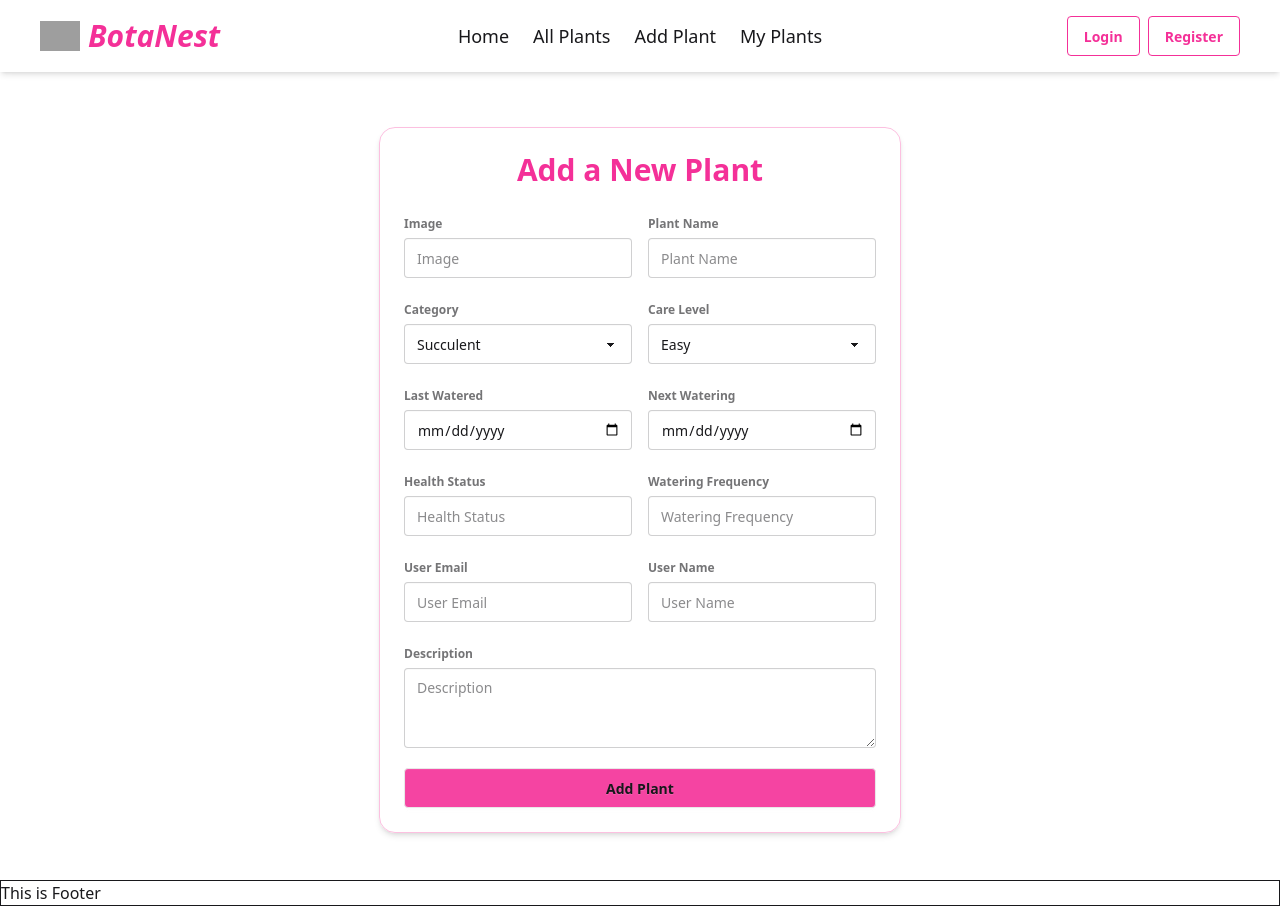
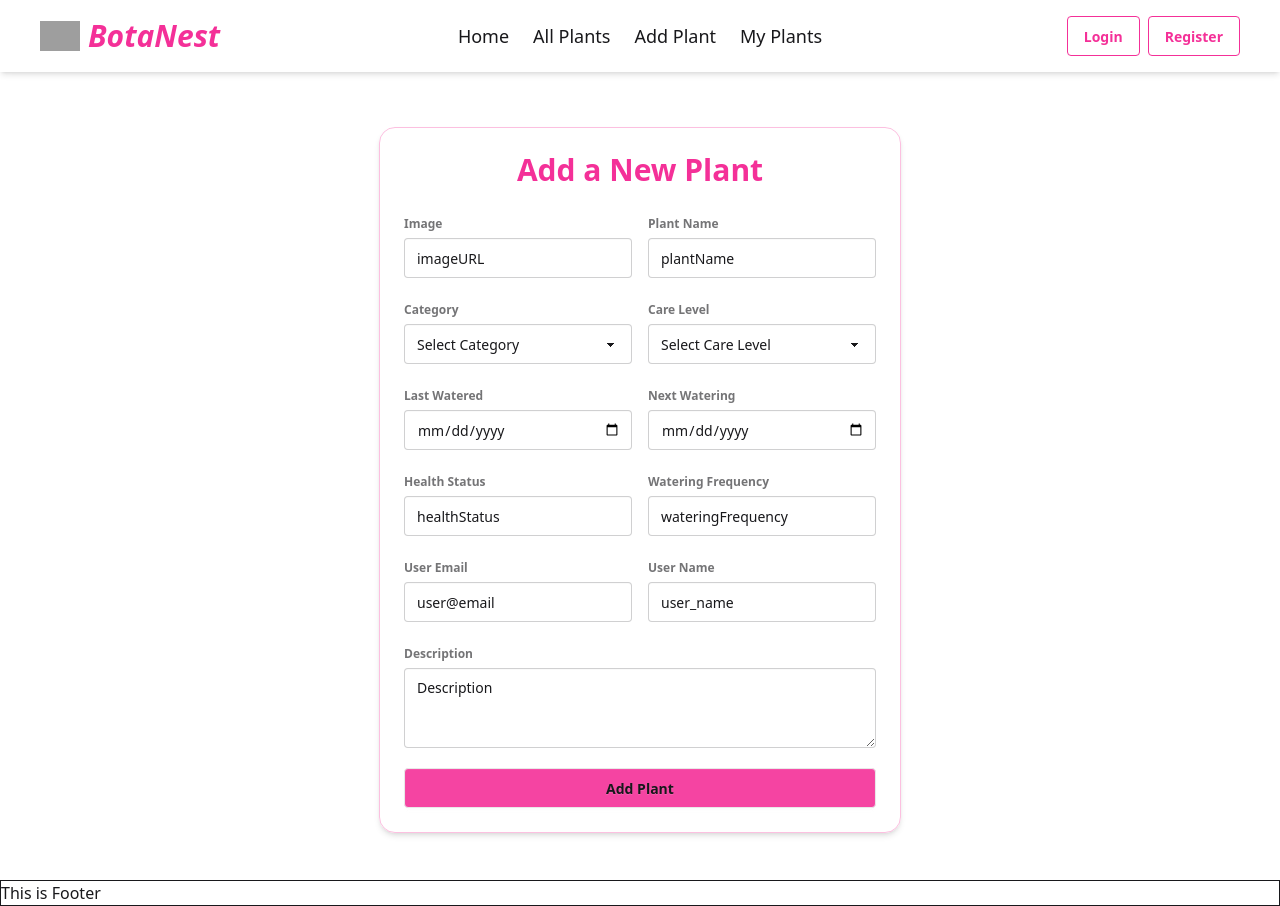
Before and after one commit to zaman-pro/BotaNest-client, a React (Vite) app: page /addPlant in a window 1280 px wide. Built offline with nearby package versions, Linux system fonts and the light colour scheme; grey boxes are pictures that could not be loaded.

Commit message:
send plantData to db added

```diff
--- a/src/components/PlantForm/PlantForm.jsx
+++ b/src/components/PlantForm/PlantForm.jsx
@@ -1,15 +1,24 @@
-import React, { useState } from "react";
+import React from "react";
 
-const AddPlantForm = () => {
-  const [formData, setFormData] = useState({});
-
-  const handleChange = (e) => {};
-
+const PlantForm = () => {
   const handleSubmit = (e) => {
     e.preventDefault();
+    const form = e.target;
+    const formData = new FormData(form);
+    const plantData = Object.fromEntries(formData.entries());
 
-    // send coffee data to the db
-    console.log("Form submitted:", formData);
+    // send plantData to the db
+    fetch("http://localhost:3000/plants", {
+      method: "POST",
+      headers: {
+        "content-type": "application/json",
+      },
+      body: JSON.stringify(plantData),
+    })
+      .then((res) => res.json())
+      .then((data) => {
+        console.log("response from db", data);
+      });
   };
 
   return (
@@ -21,45 +30,37 @@ const AddPlantForm = () => {
         <div className="grid grid-cols-1 md:grid-cols-2 gap-4">
           <fieldset className="fieldset">
             <label className="label text-xs font-semibold">Image</label>
-
             <input
               type="text"
-              name="image"
-              placeholder="Image"
-              value={formData.image}
-              onChange={handleChange}
+              name="imageURL"
+              placeholder="Image URL"
               className="input input-bordered w-full"
               required
+              defaultValue={"imageURL"}
             />
           </fieldset>
 
           <fieldset className="fieldset">
             <label className="label text-xs font-semibold">Plant Name</label>
-
             <input
               type="text"
               name="plantName"
               placeholder="Plant Name"
-              value={formData.plantName}
-              onChange={handleChange}
               className="input input-bordered w-full"
               required
+              defaultValue={"plantName"}
             />
           </fieldset>
 
           <fieldset className="fieldset">
             <label className="label text-xs font-semibold">Category</label>
-
             <select
               name="category"
-              value={formData.category}
-              onChange={handleChange}
               className="select select-bordered w-full"
               required
+              defaultValue={"category"}
             >
-              <option disabled value="">
-                Select Category
-              </option>
+              <option defaultValue="">Select Category</option>
               <option value="succulent">Succulent</option>
               <option value="fern">Fern</option>
               <option value="flowering">Flowering</option>
@@ -68,17 +69,12 @@ const AddPlantForm = () => {
 
           <fieldset className="fieldset">
             <label className="label text-xs font-semibold">Care Level</label>
-
             <select
               name="careLevel"
-              value={formData.careLevel}
-              onChange={handleChange}
               className="select select-bordered w-full"
               required
             >
-              <option disabled value="">
-                Select Care Level
-              </option>
+              <option defaultValue="">Select Care Level</option>
               <option value="easy">Easy</option>
               <option value="moderate">Moderate</option>
               <option value="difficult">Difficult</option>
@@ -87,12 +83,9 @@ const AddPlantForm = () => {
 
           <fieldset className="fieldset">
             <label className="label text-xs font-semibold">Last Watered</label>
-
             <input
               type="date"
               name="lastWatered"
-              value={formData.lastWatered}
-              onChange={handleChange}
               className="input input-bordered w-full"
               required
             />
@@ -100,12 +93,9 @@ const AddPlantForm = () => {
 
           <fieldset className="fieldset">
             <label className="label text-xs font-semibold">Next Watering</label>
-
             <input
               type="date"
               name="nextWatering"
-              value={formData.nextWatering}
-              onChange={handleChange}
               className="input input-bordered w-full"
               required
             />
@@ -113,14 +103,13 @@ const AddPlantForm = () => {
 
           <fieldset className="fieldset">
             <label className="label text-xs font-semibold">Health Status</label>
-
             <input
               type="text"
               name="healthStatus"
               placeholder="Health Status"
-              value={formData.healthStatus}
-              onChange={handleChange}
               className="input input-bordered w-full"
+              required
+              defaultValue={"healthStatus"}
             />
           </fieldset>
 
@@ -131,53 +120,46 @@ const AddPlantForm = () => {
             <input
               type="text"
               name="wateringFrequency"
-              placeholder="Watering Frequency"
-              value={formData.wateringFrequency}
-              onChange={handleChange}
+              placeholder="e.g., every 3 days"
               className="input input-bordered w-full"
               required
+              defaultValue={"wateringFrequency"}
             />
           </fieldset>
 
           <fieldset className="fieldset">
             <label className="label text-xs font-semibold">User Email</label>
-
             <input
               type="email"
               name="userEmail"
               placeholder="User Email"
-              value={formData.userEmail}
-              onChange={handleChange}
               className="input input-bordered w-full"
               required
+              defaultValue={"user@email"}
             />
           </fieldset>
 
           <fieldset className="fieldset">
             <label className="label text-xs font-semibold">User Name</label>
-
             <input
               type="text"
               name="userName"
               placeholder="User Name"
-              value={formData.userName}
-              onChange={handleChange}
               className="input input-bordered w-full"
               required
+              defaultValue={"user_name"}
             />
           </fieldset>
         </div>
 
         <fieldset className="fieldset">
           <label className="label text-xs font-semibold">Description</label>
-
           <textarea
             name="description"
             placeholder="Description"
-            value={formData.description}
-            onChange={handleChange}
             className="textarea textarea-bordered w-full"
             required
+            defaultValue={"Description"}
           />
         </fieldset>
 
@@ -189,4 +171,4 @@ const AddPlantForm = () => {
   );
 };
 
-export default AddPlantForm;
+export default PlantForm;
```
